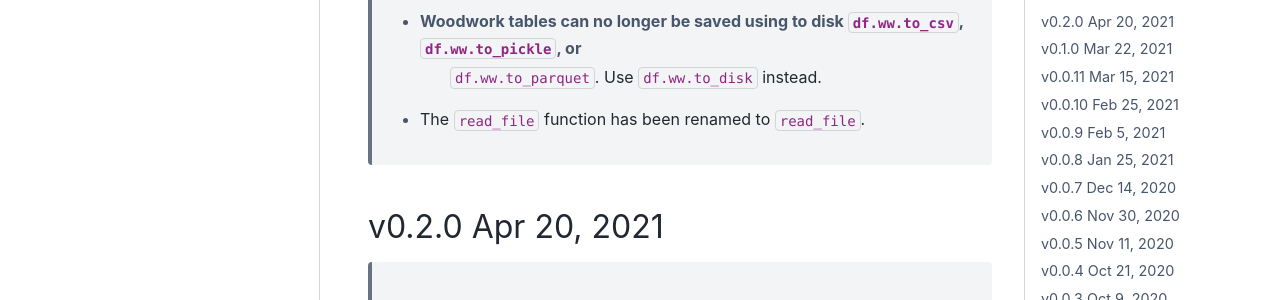
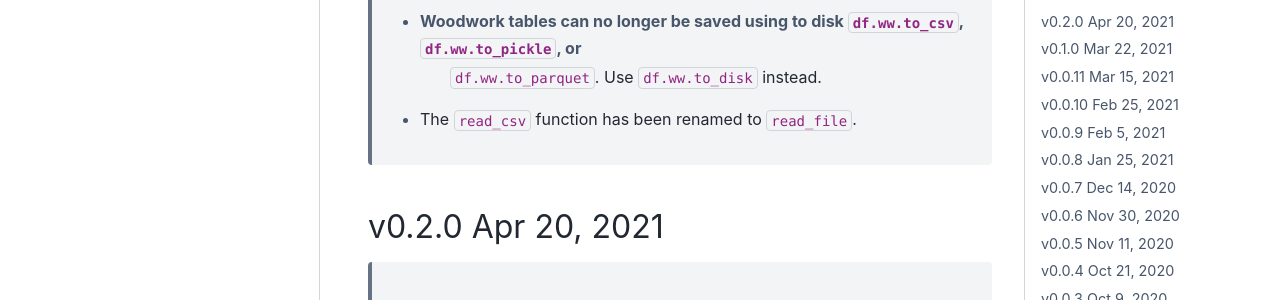
Before and after one commit to alteryx/woodwork, a Sphinx documentation site: the page built from docs/source/release_notes.rst, in a window 1280 px wide and 900 px high, scrolled down 1281 px. Shown: the part 148-448 px from the top of the window. Built offline with Sphinx 7.4.7 and the PyData theme 0.15.4, drawn with Linux system fonts in a browser that asks for light colours; comment, search, counter and statistics services are not loaded.

Commit message:
release notes

```diff
--- a/docs/source/release_notes.rst
+++ b/docs/source/release_notes.rst
@@ -32,7 +32,7 @@
 ++++++++++++++++
     * Woodwork tables can no longer be saved using to disk ``df.ww.to_csv``, ``df.ww.to_pickle``, or
         ``df.ww.to_parquet``. Use ``df.ww.to_disk`` instead.
-    * The ``read_file`` function has been renamed to ``read_file``.
+    * The ``read_csv`` function has been renamed to ``read_file``.
 
 
 v0.2.0 Apr 20, 2021
```
